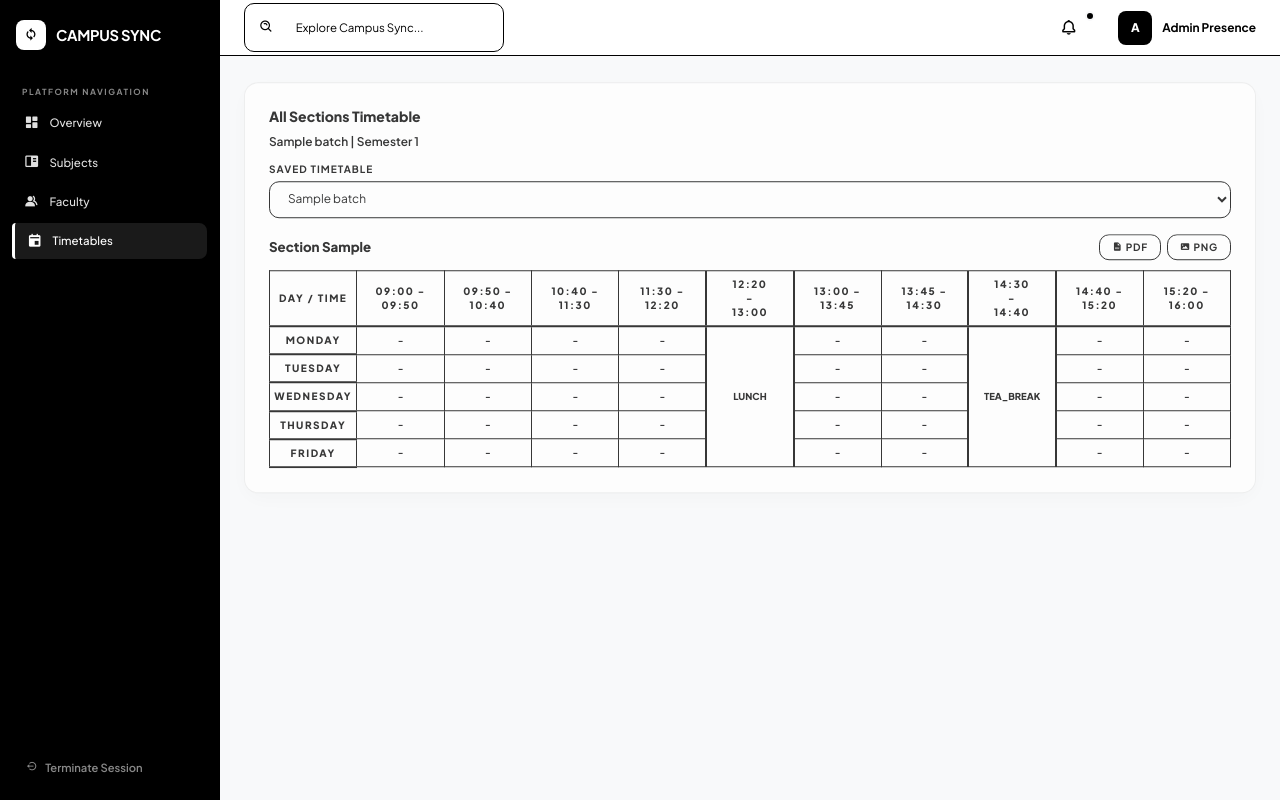
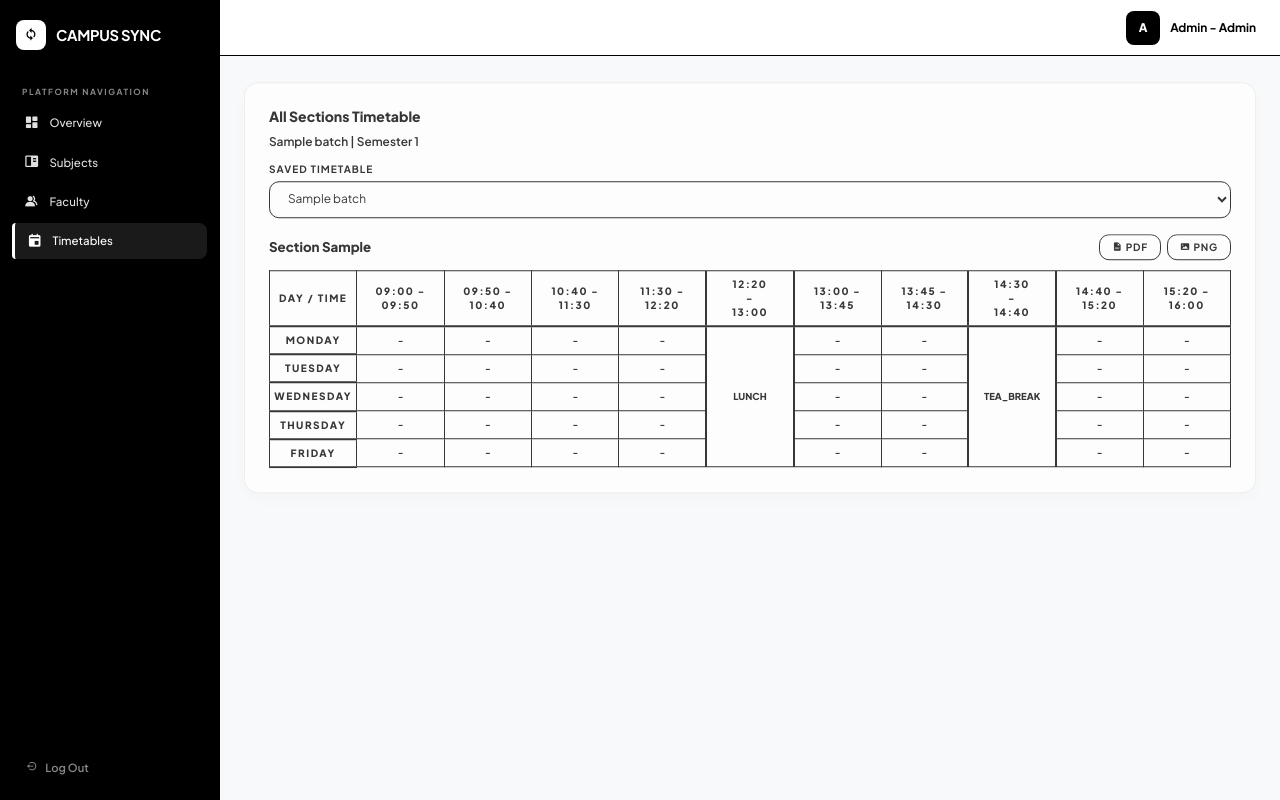
Before and after one commit to tanishs43/AI-TTG, a Flask app: page /admin/timetable in a window 1280 px wide. Run offline with Flask 3, Linux system fonts and the light colour scheme; the visitor is signed in with stand-in values (Sample User, id 1); tables that the repository leaves empty hold one stand-in row (values such as "Sample post"); some libraries are stand-ins or nearby versions.

Commit message:
feat: show real user name in header, fix context processor, clean up top bar UI

```diff
--- a/app/routes.py
+++ b/app/routes.py
@@ -32,6 +32,11 @@ def current_user():
     if not user_id:
         return None
     return User.query.get(user_id)
+
+
+@main.context_processor
+def inject_current_user():
+    return dict(current_user=current_user())
 
 
 def admin_department_context(user=None):
@@ -352,6 +357,7 @@ def login():
 
         session["user_id"] = user.id
         session["role"] = user.role
+        session["name"] = user.name
         session["department"] = normalized_department(user.department) or "CSIT"
 
         if user.role == "admin":
--- a/app/templates/base.html
+++ b/app/templates/base.html
@@ -36,7 +36,7 @@
             </div>
             <div class="sidebar-spacer"></div>
             <div class="sidebar-footer">
-                <a href="{{ url_for('main.logout') }}" class="logout-btn"><i class='bx bx-log-out-circle'></i> Terminate Session</a>
+                <a href="{{ url_for('main.logout') }}" class="logout-btn"><i class='bx bx-log-out-circle'></i> Log Out</a>
             </div>
         </aside>
         {% endif %}
@@ -44,16 +44,19 @@
         <div class="main-content {% if not session.get('role') %}no-sidebar{% endif %}">
             {% if session.get('role') %}
             <header class="top-header">
-                <div class="search-wrap">
-                    <i class='bx bx-search-alt'></i>
-                    <input type="text" placeholder="Explore Campus Sync...">
-                </div>
+                <div style="flex:1;"></div>
                 <div class="top-actions">
-                    <button class="icon-btn" aria-label="Notifications"><i class='bx bx-bell'></i></button>
                     <div class="user-profile">
-                        <div class="avatar">{{ session.get('role')[0]|upper }}</div>
+                        {% set display_name = current_user.name if current_user else session.get('name', 'User') %}
+                        <div class="avatar">{{ display_name[0]|upper }}</div>
                         <div class="user-info">
-                            <span class="name">{{ session.get('role')|title }} Presence</span>
+                            <span class="name">
+                                {% if session.get('role') == 'admin' %}
+                                    {{ display_name }} - Admin
+                                {% else %}
+                                    {{ display_name }}
+                                {% endif %}
+                            </span>
                         </div>
                     </div>
                 </div>
```
